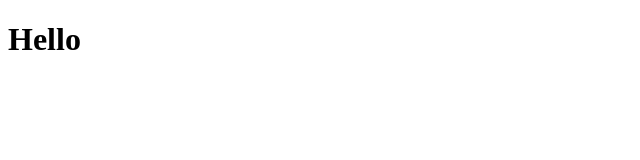
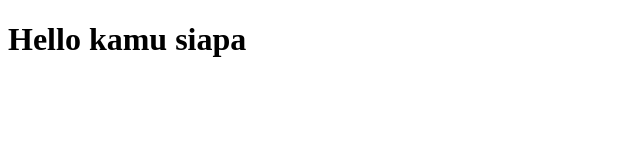
Before and after one commit to imbangke/imbangke.github.io, a plain HTML site: page index.html in a window 1280 px wide. Shown: the whole page, without its empty margins (0-640 px from the left). Drawn offline with Linux system fonts and the light colour scheme.

Commit message:
Update index.html

```diff
--- a/index.html
+++ b/index.html
@@ -5,7 +5,7 @@
   </head>
   <body>
 
-<h1>Hello </h1>
+<h1>Hello kamu siapa </h1>
 
   </body>
 </html>
```
